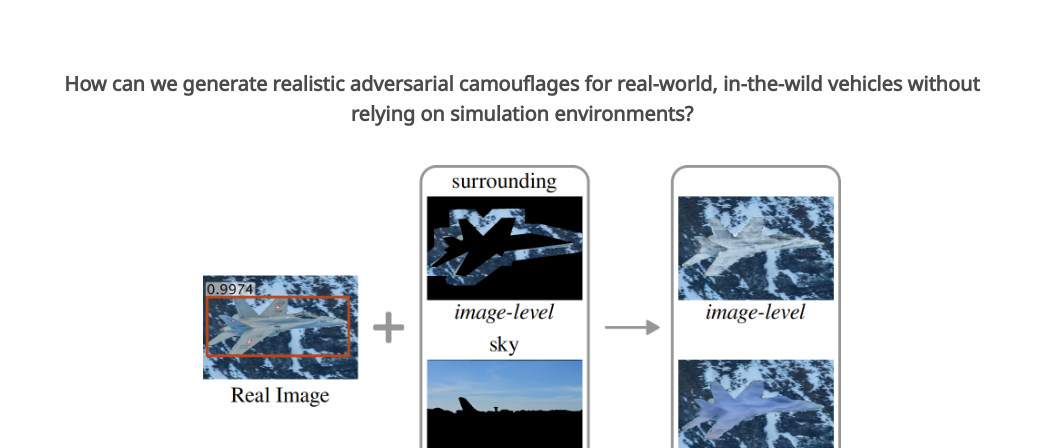
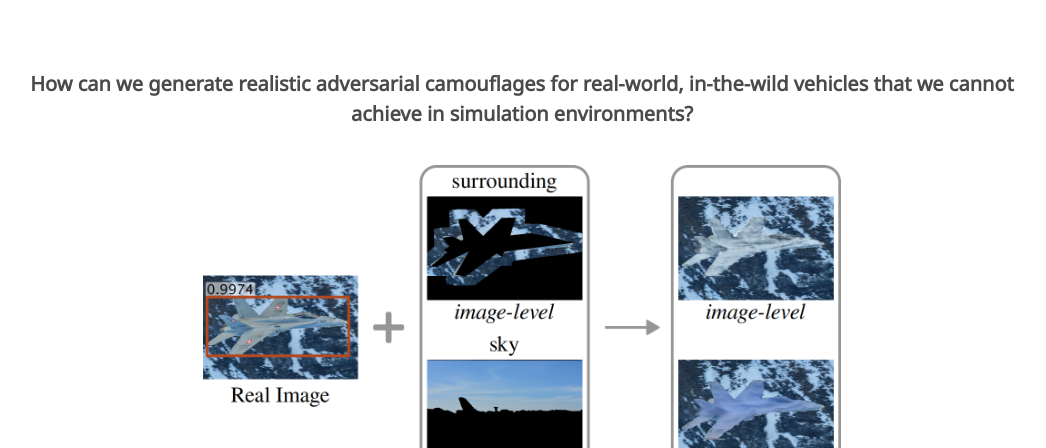
Before and after one commit to humansensinglab/CtrlCamo, a plain HTML site: page docs/index.html in a window 1280 px wide. Shown: the part 352-800 px from the top of the page, without its empty margins (118-1164 px from the left). Drawn offline with nearby package versions, Linux system fonts and the light colour scheme; some icons are missing; a web font is replaced by a local one.

Commit message:
update webpage

```diff
--- a/docs/index.html
+++ b/docs/index.html
@@ -121,7 +121,7 @@ Detectors through Controllable Image Editing</h1>
 <div class="container is-max-desktop">
   <div class="columns is-centered has-text-centered">
     <p style="font-size: 20px; font-weight: 600;">
-        How can we generate realistic adversarial camouflages for real-world, in-the-wild vehicles without relying on simulation environments?
+        How can we generate realistic adversarial camouflages for real-world, in-the-wild vehicles that we cannot achieve in simulation environments?
     </p>
   </div>
 </div>
```
